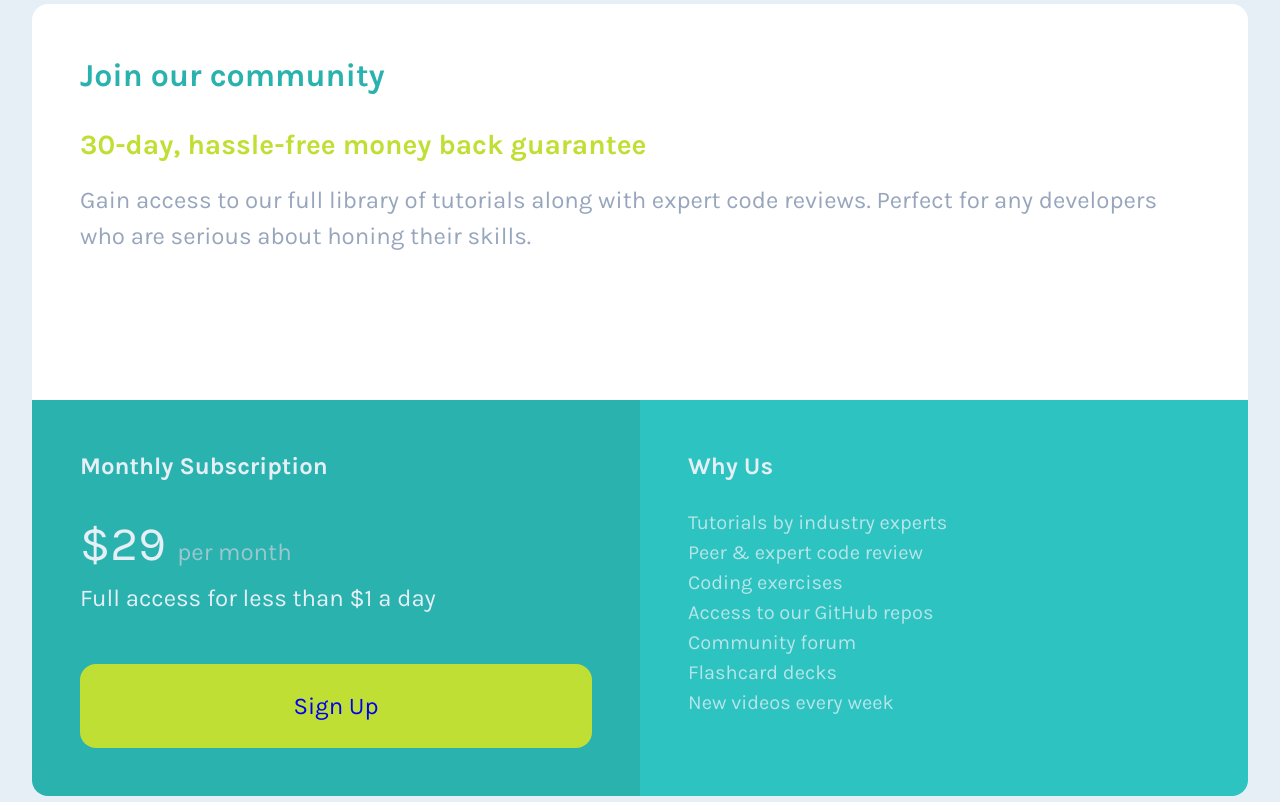
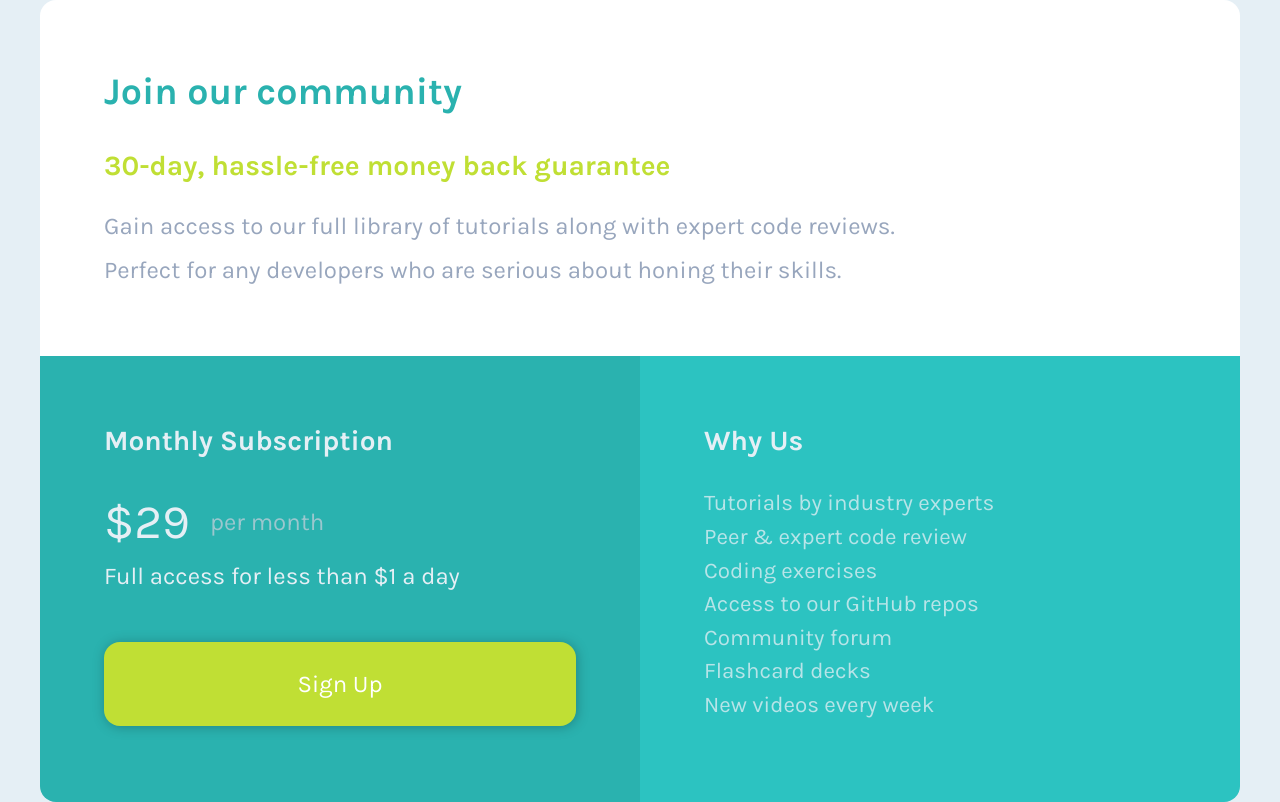
Before and after one commit to K-Zimny/single-price-grid-component, a plain HTML site: page index.html in a window 1280 px wide. Drawn offline with Linux system fonts and the light colour scheme.

Commit message:
Added styles and markup

```diff
--- a/index.html
+++ b/index.html
@@ -21,8 +21,8 @@
           <h1>Join our community</h1>
           <p class="subheader">30-day, hassle-free money back guarantee</p>
           <p>
-            Gain access to our full library of tutorials along with expert code reviews. Perfect for
-            any developers who are serious about honing their skills.
+            Gain access to our full library of tutorials along with expert code reviews. <br />
+            Perfect for any developers who are serious about honing their skills.
           </p>
         </div>
         <!-- bottom half span -->
--- a/style.css
+++ b/style.css
@@ -96,7 +96,8 @@ select {
   --fw-400: 400;
   --fw-700: 700;
 
-  --grid-container-padding: 3rem;
+  --grid-container-padding: 4rem;
+  --grid-container-padding-mobile: 2.6rem;
 }
 
 /* ---------------------------------- */
@@ -127,7 +128,9 @@ body {
 .grid-container {
   display: grid;
   grid-template-columns: 1fr 1fr;
-  grid-template-rows: 1fr 1fr;
+  grid-template-rows: auto 1fr;
+  max-width: 1200px;
+  margin-inline: auto;
 }
 
 @media (max-width: 800px) {
@@ -146,9 +149,10 @@ body {
 }
 
 h1 {
-  font-size: 2rem;
+  font-size: 2.35rem;
   margin-bottom: 1.5rem;
   color: var(--clr-cyan);
+  font-weight: var(--fw-700);
 }
 
 .top-fullspan .subheader {
@@ -161,6 +165,7 @@ h1 {
 .top-fullspan p {
   color: var(--clr-grayish-blue);
   font-size: 1.5rem;
+  line-height: 2.75rem;
 }
 
 /* bottom spans  */
@@ -182,12 +187,18 @@ h1 {
     border-radius: 0 0 1rem 1rem;
   }
 
+  .top-fullspan {
+    padding: var(--grid-container-padding-mobile);
+  }
+
   .bottom-halfspan {
     border-radius: 0;
+    padding: var(--grid-container-padding-mobile);
   }
 }
 
 h2 {
+  font-size: 1.75rem;
   margin-bottom: 1.5rem;
 }
 
@@ -200,6 +211,8 @@ h2 {
   font-size: 1.5rem;
   border-radius: 1rem;
   margin-top: 3rem;
+  color: var(--clr-white);
+  filter: drop-shadow(1px 1px 6px rgba(0, 0, 0, 0.25));
 }
 
 .bottom-halfspan p {
@@ -208,6 +221,9 @@ h2 {
 
 .bottom-halfspan .monthly {
   color: hsla(217, 20%, 82%, 0.712);
+  display: flex;
+  align-items: center;
+  gap: 20px;
 }
 
 .bottom-halfspan p .monthly-price {
@@ -229,5 +245,5 @@ h2 {
 }
 
 .bottom-halfspan:nth-child(3) p {
-  font-size: 1.25rem;
+  font-size: 1.4rem;
 }
```
